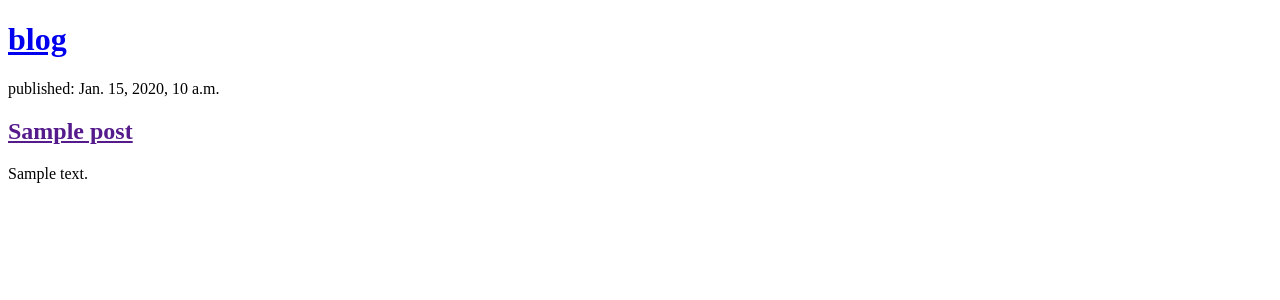
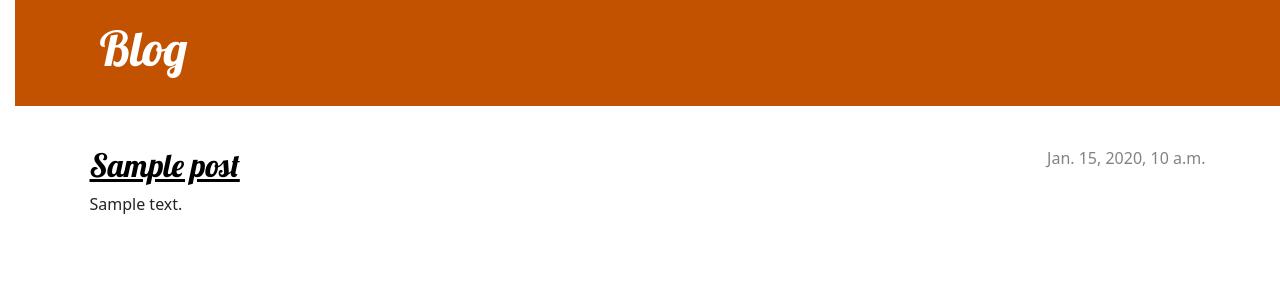
Before and after one commit to deekaynine/my-first-blog, a Django app: page / in a window 1280 px wide. Shown: the top 300 px of the page. Run offline with Django 5.2, Linux system fonts and the light colour scheme; tables that the repository leaves empty hold one stand-in row (values such as "Sample post").

Commit message:
simple blog done in django

```diff
--- /dev/null
+++ b/crm_crud/blog/static/css/blog.css
@@ -0,0 +1,79 @@
+h1 a, h2 a {
+    color: #C25100;
+    font-family: 'Lobster';
+}
+
+body {
+    padding-left: 15px;
+}
+
+.page-header {
+    background-color: #C25100;
+    margin-top: 0;
+    margin-bottom: 40px;
+    padding: 20px 20px 20px 40px;
+}
+
+.page-header h1,
+.page-header h1 a,
+.page-header h1 a:visited,
+.page-header h1 a:active {
+    color: #ffffff;
+    font-size: 36pt;
+    text-decoration: none;
+}
+
+h1,
+h2,
+h3,
+h4 {
+    font-family: 'Lobster', cursive;
+}
+
+.date {
+    color: #828282;
+}
+
+.save {
+    float: right;
+}
+
+.post-form textarea,
+.post-form input {
+    width: 100%;
+}
+
+.top-menu,
+.top-menu:hover,
+.top-menu:visited {
+    color: #ffffff;
+    float: right;
+    font-size: 26pt;
+    margin-right: 20px;
+}
+
+.post {
+    margin-bottom: 70px;
+}
+
+.post h2 a,
+.post h2 a:visited {
+    color: #000000;
+}
+
+.post > .date,
+.post > .actions {
+    float: right;
+}
+
+.btn-secondary,
+.btn-secondary:visited {
+    color: #C25100;
+    background: none;
+    border-color: #C25100;
+}
+
+.btn-secondary:hover {
+    color: #FFFFFF;
+    background-color: #C25100;
+}
--- /dev/null
+++ b/crm_crud/blog/templates/blog/base.html
@@ -0,0 +1,23 @@
+{% load static %}
+{{ '<' }}{{ '!DOCTYPE html>' }}
+<html>
+    <head>
+        <title>Django Girls blog</title>
+        <link rel="stylesheet" href="https://cdn.jsdelivr.net/npm/bootstrap@5.1.3/dist/css/bootstrap.min.css" integrity="sha384-1BmE4kWBq78iYhFldvKuhfTAU6auU8tT94WrHftjDbrCEXSU1oBoqyl2QvZ6jIW3" crossorigin="anonymous">
+        <link rel="stylesheet" href="https://fonts.googleapis.com/css?family=Lobster&subset=latin,latin-ext">
+        <link rel="stylesheet" href="{% static 'css/blog.css' %}">
+    </head>
+    <body>
+        <body>
+  {% include "blog/navbar.html" %}
+    <main class="container">
+        <div class="row">
+            <div class="col">
+            {% block content %}
+            {% endblock %}
+            </div>
+        </div>
+    </main>
+</body>
+    </body>
+</html>
--- /dev/null
+++ b/crm_crud/blog/templates/blog/navbar.html
@@ -0,0 +1,5 @@
+ <header class="page-header">
+      <div class="container">
+          <h1><a href="/">Blog</a></h1>
+      </div>
+    </header>
--- a/crm_crud/blog/templates/blog/post_list.html
+++ b/crm_crud/blog/templates/blog/post_list.html
@@ -1,19 +1,13 @@
-<!DOCTYPE html>
-<html>
-    <head>
-        <title> blog</title>
-    </head>
-    <body>
-      <header>
-    <h1><a href="/">blog</a></h1>
-</header>
+{% extends 'blog/base.html' %}
 
-{% for post in posts %}
-    <article>
-        <time>published: {{ post.published_date }}</time>
-        <h2><a href="">{{ post.title }}</a></h2>
-        <p>{{ post.text|linebreaksbr }}</p>
-    </article>
-{% endfor %}
-    </body>
-</html>
+{% block content %}
+    {% for post in posts %}
+        <article class="post">
+            <time class="date">
+                {{ post.published_date }}
+            </time>
+            <h2><a href="{% url 'post_detail' pk=post.pk %}">{{ post.title }}</a></h2>
+            <p>{{ post.text|linebreaksbr }}</p>
+        </article>
+    {% endfor %}
+{% endblock %}
--- a/crm_crud/blog/urls.py
+++ b/crm_crud/blog/urls.py
@@ -2,5 +2,6 @@ from django.urls import path
 from . import views
 
 urlpatterns = [
-    path('', views.post_list, name="post_list")
+    path('', views.post_list, name="post_list"),
+    path('post/<int:pk>', views.post_detail, name='post_detail')
 ]
--- a/crm_crud/blog/views.py
+++ b/crm_crud/blog/views.py
@@ -1,7 +1,13 @@
-from django.shortcuts import render
+from django.shortcuts import render, get_object_or_404
 from django.utils import timezone
 from .models import Post
+
 
 def post_list(request):
     posts = Post.objects.filter(published_date__lte=timezone.now()).order_by('published_date')
     return render(request, 'blog/post_list.html', {'posts': posts})
+
+
+def post_detail(request,pk):
+    post = get_object_or_404(Post,pk=pk)
+    return render(request, 'blog/post_detail.html', {'post': post})
```
Also changed, not shown: crm_crud/blog/templates/blog/post_detail.html (added, +13 -0 lines).
